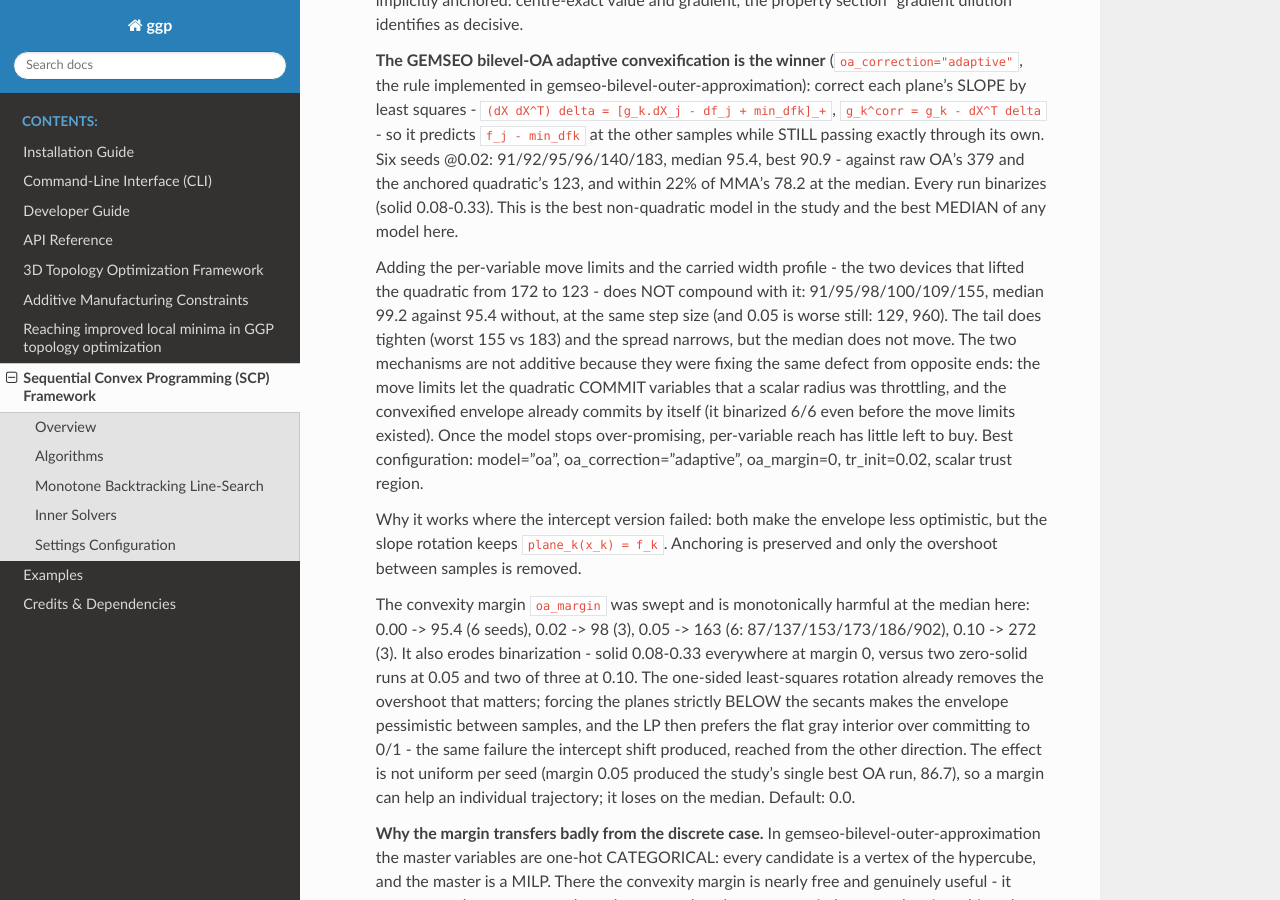
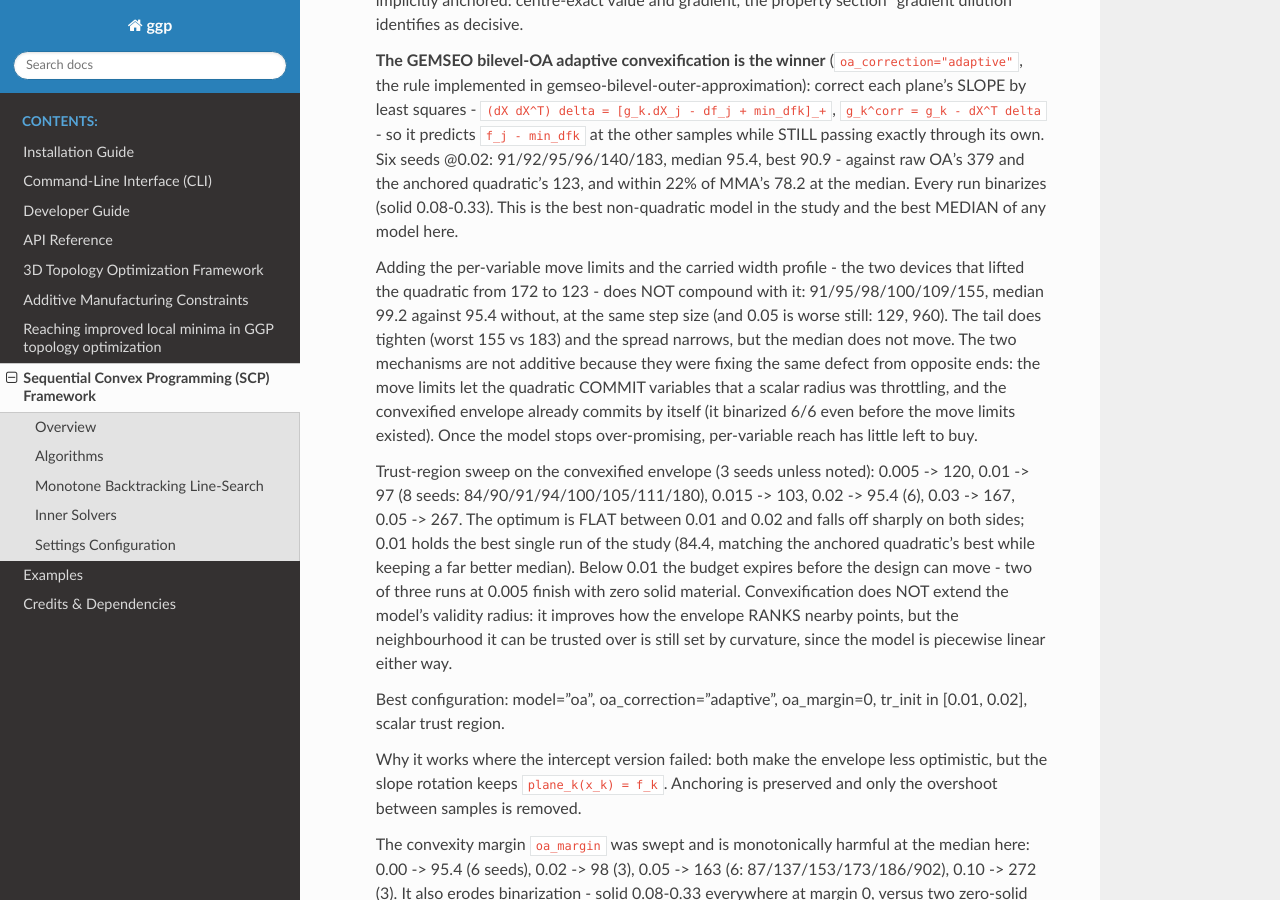
Before and after one commit to SimoneConiglio/generalized_geometry_projection, a Sphinx documentation site: the page built from docs/scp_uno_guide.rst, in a window 1280 px wide and 900 px high, scrolled down 6820 px. Built offline with Sphinx 7.4.7 and the Read the Docs theme 3.1.0, drawn with Linux system fonts in a browser that asks for light colours.

Commit message:
Docs: trust-region sweep on the convexified envelope
0.005 -> 120, 0.01 -> 97 (8 seeds), 0.015 -> 103, 0.02 -> 95.4 (6),
0.03 -> 167, 0.05 -> 267. Flat optimum across 0.01-0.02 with a sharp
fall-off either side; 0.01 holds the study's best single run (84.4).
Convexification improves how the envelope ranks nearby points but does
not extend its validity radius - the model stays piecewise linear, so
curvature still sets the trustworthy neighbourhood.

Co-Authored-By: Claude Fable 5 <noreply@anthropic.com>
Claude-Session: https://claude.ai/code/session_01CG7waKSaRC4EUnPzca3QFu

```diff
--- a/docs/scp_uno_guide.rst
+++ b/docs/scp_uno_guide.rst
@@ -385,8 +385,23 @@ The framework provides seven major algorithms:
    was throttling, and the convexified envelope already commits by
    itself (it binarized 6/6 even before the move limits existed). Once
    the model stops over-promising, per-variable reach has little left
-   to buy. Best configuration: model="oa", oa_correction="adaptive",
-   oa_margin=0, tr_init=0.02, scalar trust region.
+   to buy.
+
+   Trust-region sweep on the convexified envelope (3 seeds unless
+   noted): 0.005 -> 120, 0.01 -> 97 (8 seeds:
+   84/90/91/94/100/105/111/180), 0.015 -> 103, 0.02 -> 95.4 (6),
+   0.03 -> 167, 0.05 -> 267. The optimum is FLAT between 0.01 and 0.02
+   and falls off sharply on both sides; 0.01 holds the best single run
+   of the study (84.4, matching the anchored quadratic's best while
+   keeping a far better median). Below 0.01 the budget expires before
+   the design can move - two of three runs at 0.005 finish with zero
+   solid material. Convexification does NOT extend the model's validity
+   radius: it improves how the envelope RANKS nearby points, but the
+   neighbourhood it can be trusted over is still set by curvature,
+   since the model is piecewise linear either way.
+
+   Best configuration: model="oa", oa_correction="adaptive",
+   oa_margin=0, tr_init in [0.01, 0.02], scalar trust region.
 
    Why it works where the intercept version failed: both make the
    envelope less optimistic, but the slope rotation keeps
```
